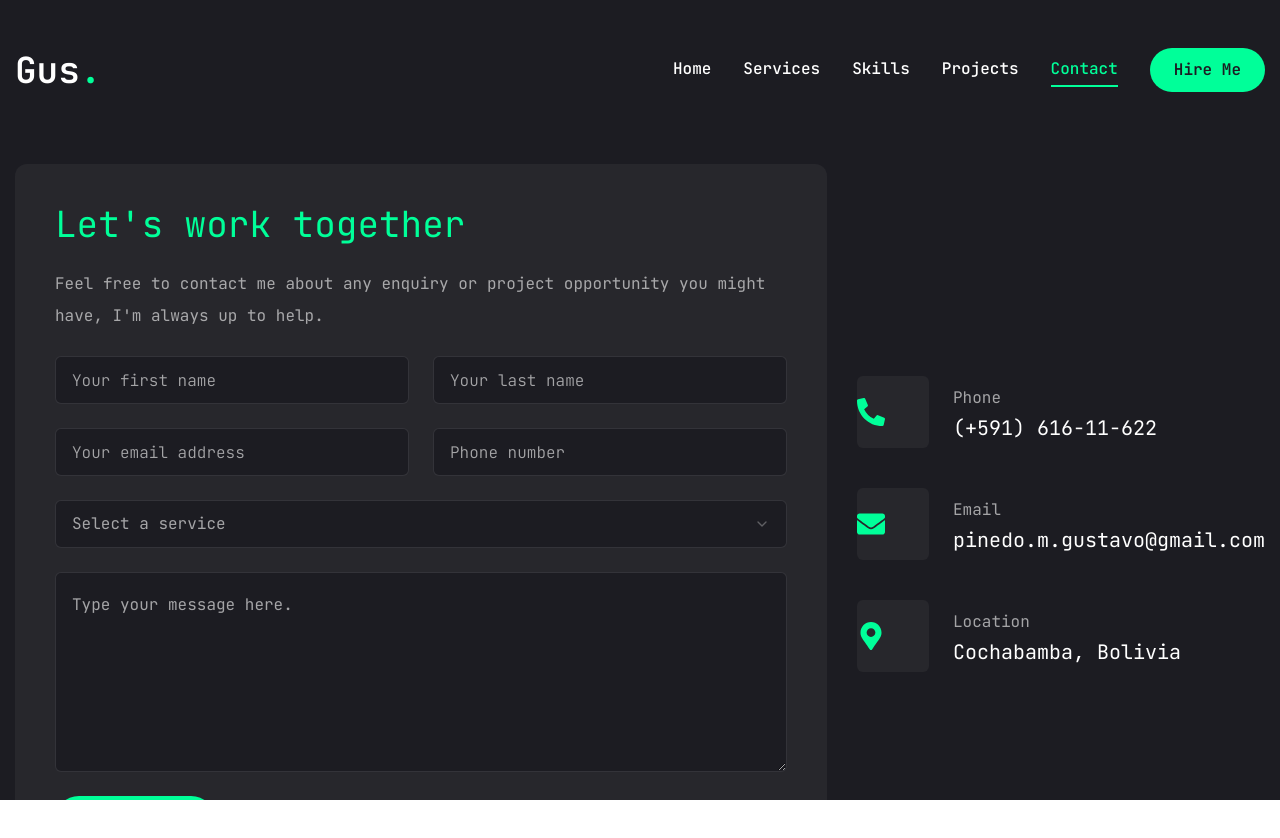
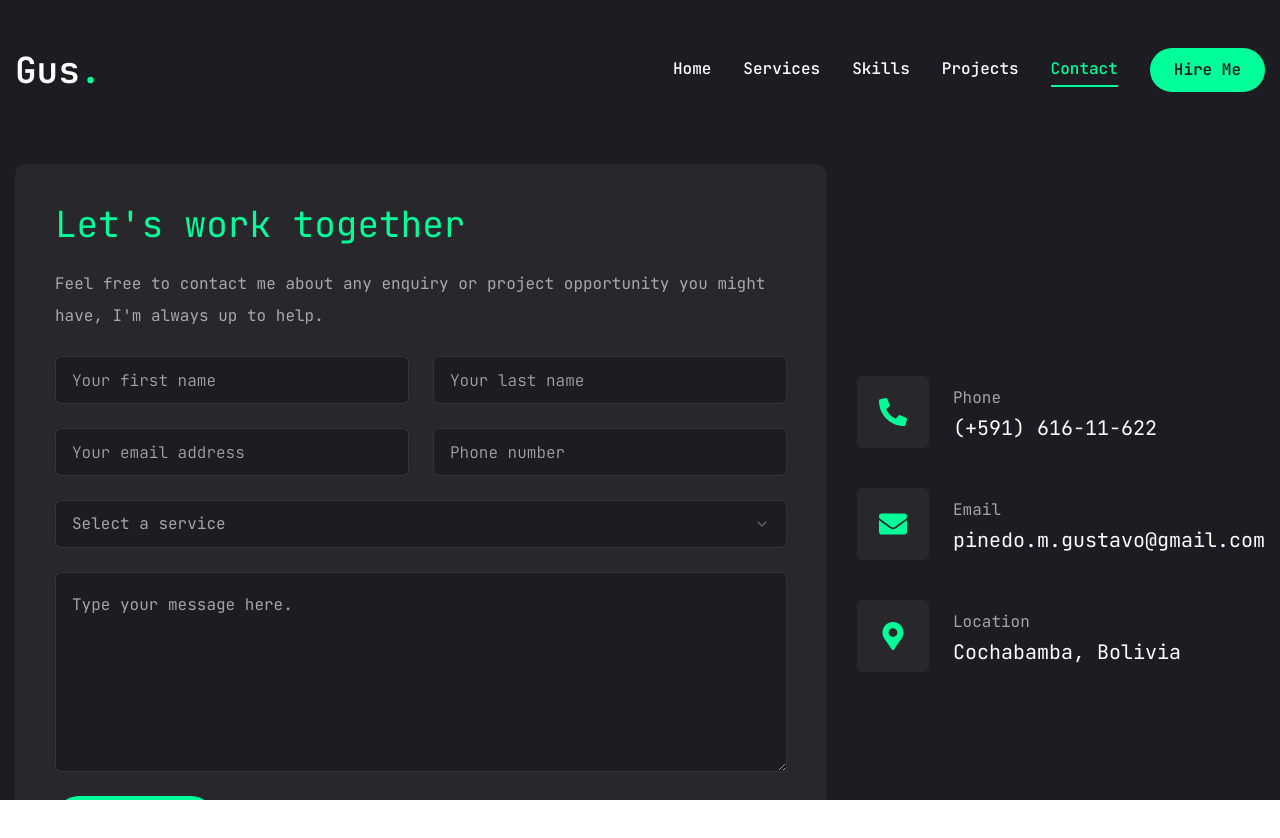
Before and after one commit to gus-pi/next-portfolio, a Next.js app: page /contact in a window 1280 px wide. Shown: the top 838 px of the page. Built offline with nearby package versions, Linux system fonts and the light colour scheme.

Commit message:
fix icons center

```diff
--- a/src/app/contact/page.tsx
+++ b/src/app/contact/page.tsx
@@ -88,7 +88,7 @@ const ContactPage = () => {
             <ul className="flex flex-col gap-10">
               {info.map((item, index) => (
                 <li key={index} className="flex items-center gap-6">
-                  <div className="w-[52px] h-[52px] xl:w-[72px] xl:h-[72px] bg-[#27272c] text-accent rounded-md flex items-center">
+                  <div className="w-[52px] h-[52px] xl:w-[72px] xl:h-[72px] bg-[#27272c] text-accent rounded-md flex items-center justify-center">
                     <div className="text-[28px]">{item.icon}</div>
                   </div>
                   <div className="flex-1">
```
